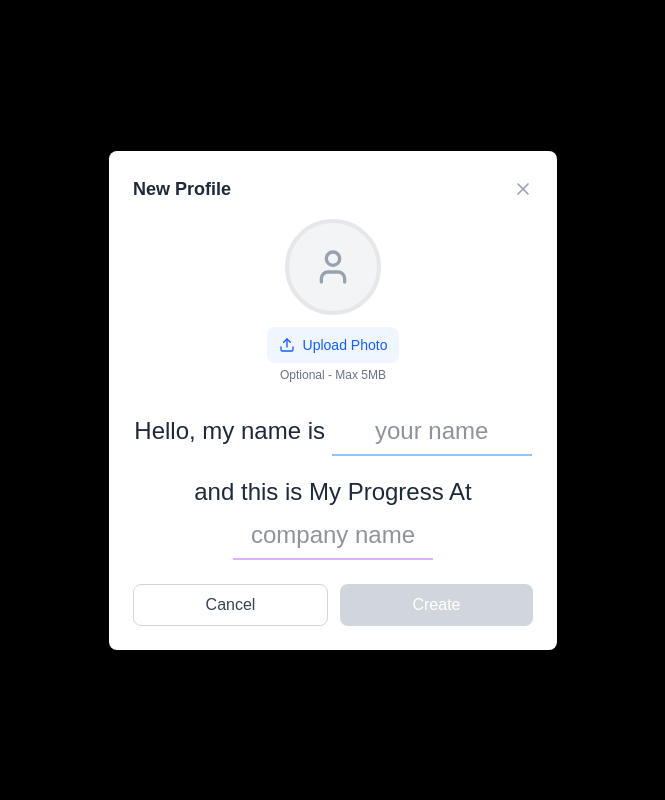
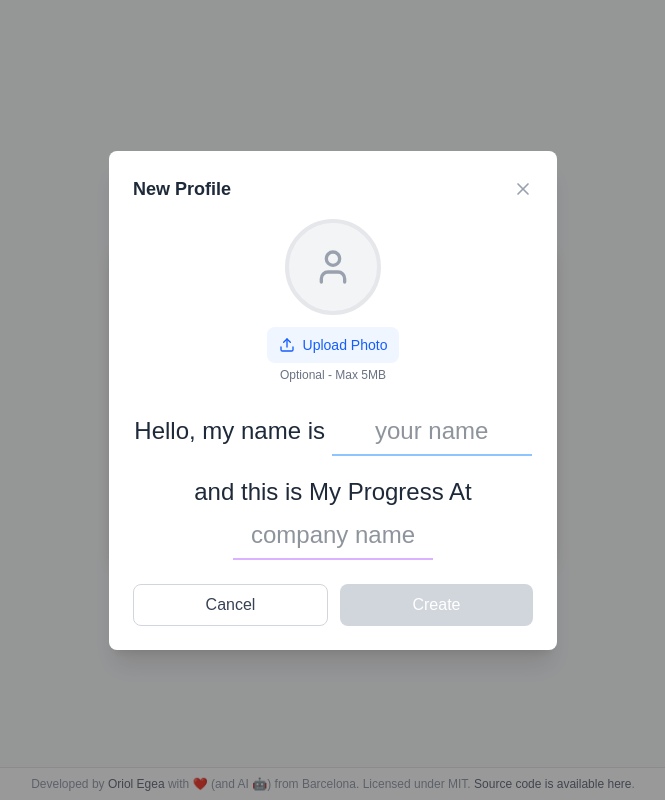
Before and after one commit to oegea/my-progress-at, a Next.js app: page / in a window 1280 px wide. Both pictures are taken after a click on the button "Create New Profile". Shown: the whole page, without its empty margins (307-972 px from the left). Built offline with nearby package versions, Linux system fonts and the light colour scheme.

Commit message:
Adjust modal backgrounds

```diff
--- a/src/components/GoalsManager.tsx
+++ b/src/components/GoalsManager.tsx
@@ -548,7 +548,7 @@
   // Close Confirmation Modal Component
   const CloseConfirmationModal = () => {
     return (
-      <div className="fixed inset-0 bg-black bg-opacity-50 flex items-center justify-center p-4 z-50">
+      <div className="fixed inset-0 bg-black/40 flex items-center justify-center p-4 z-50">
         <div className="bg-white rounded-lg shadow-xl w-full max-w-md">
           <div className="p-6">
             <div className="flex justify-between items-center mb-4">
@@ -678,7 +678,7 @@
     };
 
     return (
-      <div className="fixed inset-0 bg-black bg-opacity-50 flex items-center justify-center p-4 z-50">
+      <div className="fixed inset-0 bg-black/40 flex items-center justify-center p-4 z-50">
         <div className="bg-white rounded-lg shadow-xl w-full max-w-md max-h-[90vh] overflow-y-auto">
           <div className="p-6">
             <div className="flex justify-between items-center mb-4">
```
